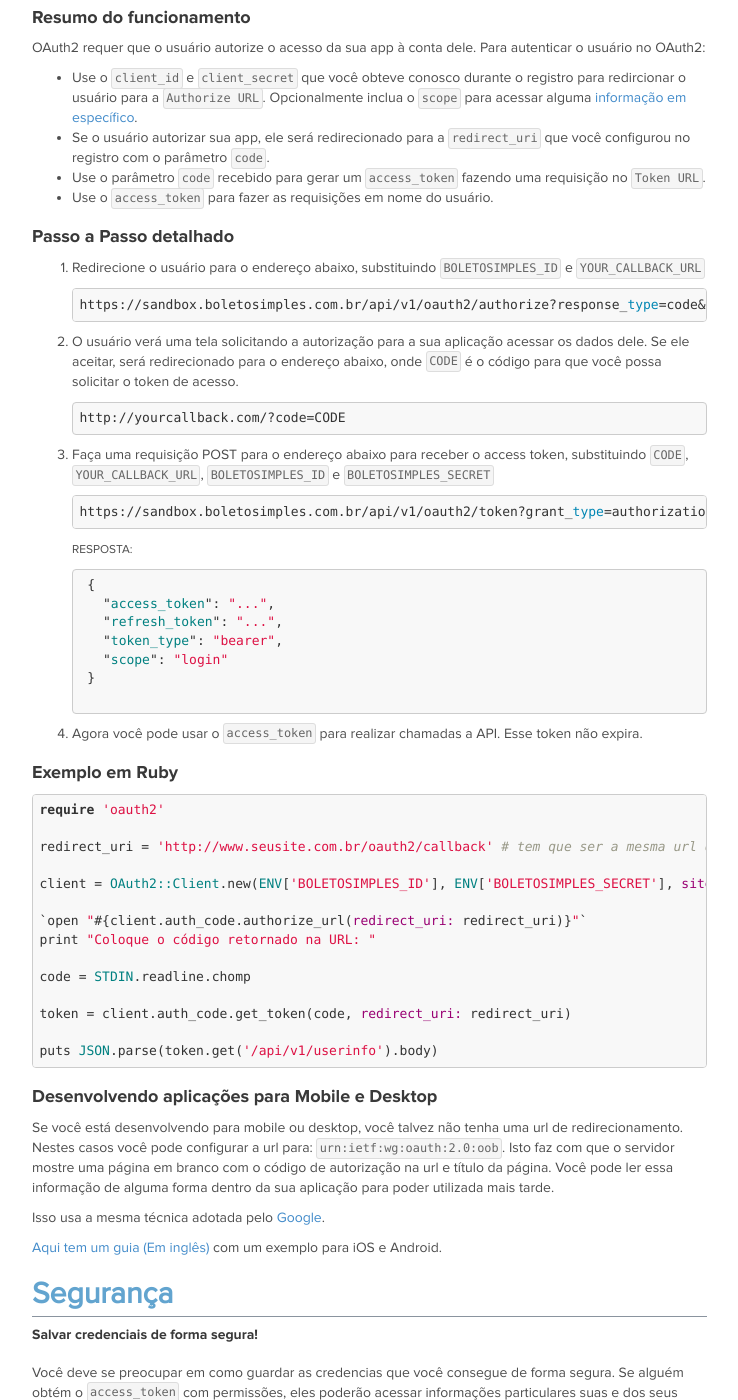
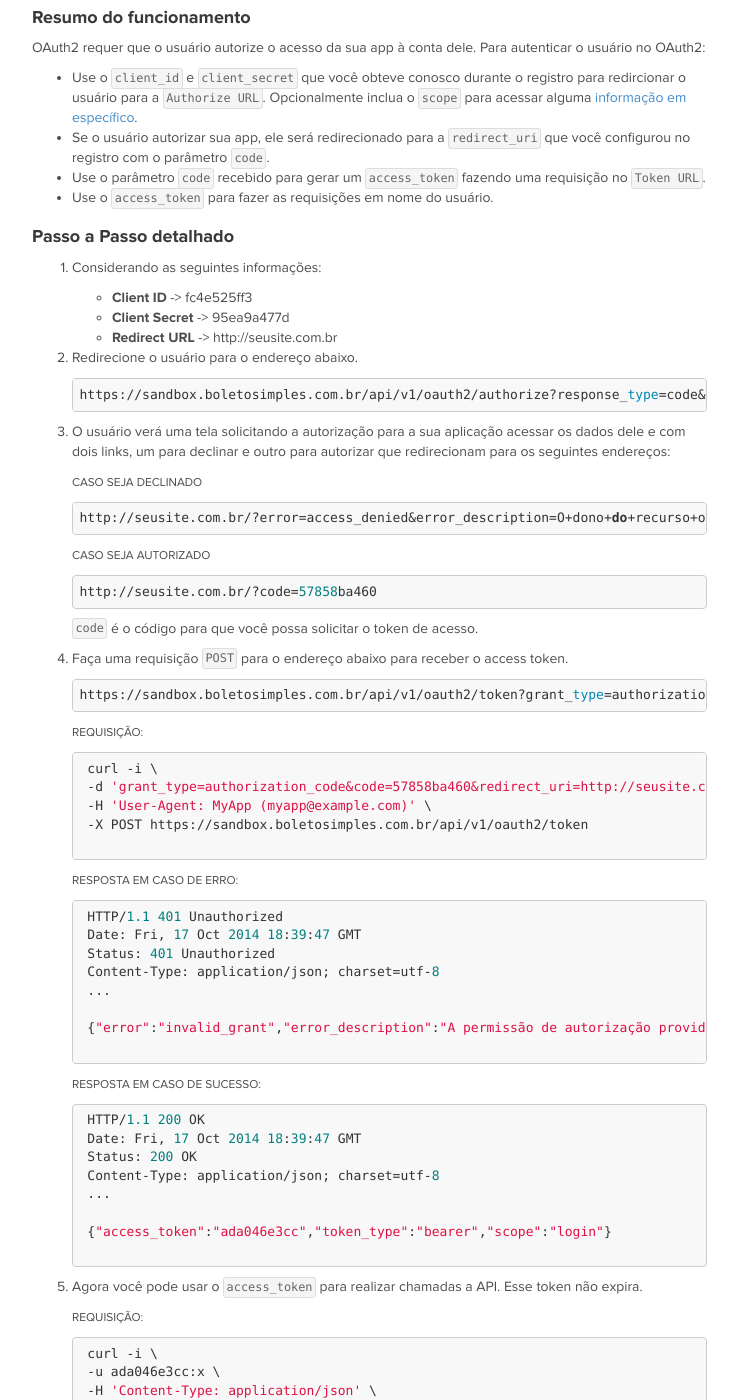
Before and after one commit to BoletoSimples/boletosimples-docs, a Jekyll site: the page built from authentication.md, in a window 1280 px wide and 1400 px high, scrolled down 2159 px. Shown: the whole window, without its empty margins (398-1136 px from the left). Built offline with Jekyll 4.4.1, drawn with Linux system fonts in a browser that asks for light colours; some of the changed text lies outside the part shown.

Commit message:
improve documentation of oauth2

```diff
--- a/authentication.md
+++ b/authentication.md
@@ -154,30 +154,90 @@ OAuth2 requer que o usuário autorize o acesso da sua app à conta dele. Para au
 
 ### Passo a Passo detalhado
 
-1. Redirecione o usuário para o endereço abaixo, substituindo `BOLETOSIMPLES_ID` e `YOUR_CALLBACK_URL`
+1. Considerando as seguintes informações:
 
-    <pre class="bash">https://sandbox.boletosimples.com.br/api/v1/oauth2/authorize?response_type=code&amp;client_id=BOLETOSIMPLES_ID&amp;redirect_uri=YOUR_CALLBACK_URL</pre>
+    * **Client ID** -> fc4e525ff3
+    * **Client Secret** -> 95ea9a477d
+    * **Redirect URL** -> http://seusite.com.br
 
-1. O usuário verá uma tela solicitando a autorização para a sua aplicação acessar os dados dele. Se ele aceitar, será redirecionado para o endereço abaixo, onde `CODE` é o código para que você possa solicitar o token de acesso.
 
-    <pre class="bash">http://yourcallback.com/?code=CODE</pre>
+1. Redirecione o usuário para o endereço abaixo.
 
-1. Faça uma requisição POST para o endereço abaixo para receber o access token, substituindo `CODE`, `YOUR_CALLBACK_URL`, `BOLETOSIMPLES_ID` e `BOLETOSIMPLES_SECRET`
+    <pre class="bash">https://sandbox.boletosimples.com.br/api/v1/oauth2/authorize?response_type=code&amp;client_id=fc4e525ff3&amp;redirect_uri=http://seusite.com.br</pre>
 
-    <pre class="bash">https://sandbox.boletosimples.com.br/api/v1/oauth2/token?grant_type=authorization_code&amp;code=CODE&amp;redirect_uri=YOUR_CALLBACK_URL&amp;client_id=BOLETOSIMPLES_ID&amp;client_secret=BOLETOSIMPLES_SECRET</pre>
+1. O usuário verá uma tela solicitando a autorização para a sua aplicação acessar os dados dele e com dois links, um para declinar e outro para autorizar que redirecionam para os seguintes endereços:
+
+    <small>Caso seja declinado</small>
+
+    <pre class="bash">http://seusite.com.br/?error=access_denied&error_description=O+dono+do+recurso+ou+servidor+de+autorização+negou+a+solicitação</pre>
+
+    <small>Caso seja autorizado</small>
+
+    <pre class="bash">http://seusite.com.br/?code=57858ba460</pre>
+
+    `code` é o código para que você possa solicitar o token de acesso.
+
+1. Faça uma requisição `POST` para o endereço abaixo para receber o access token.
+
+    <pre class="bash">https://sandbox.boletosimples.com.br/api/v1/oauth2/token?grant_type=authorization_code&amp;code=57858ba460&amp;redirect_uri=http://seusite.com.br&amp;client_id=fc4e525ff3&amp;client_secret=95ea9a477d</pre>
+
+    <small>Requisição:</small>
+
+    <pre class="bash">
+    curl -i \
+    -d 'grant_type=authorization_code&code=57858ba460&redirect_uri=http://seusite.com.br&client_id=fc4e525ff3&client_secret=95ea9a477d' \
+    -H 'User-Agent: MyApp (myapp@example.com)' \
+    -X POST https://sandbox.boletosimples.com.br/api/v1/oauth2/token
+    </pre>
+
+    <small>Resposta em caso de erro:</small>
+
+    <pre class="bash">
+    HTTP/1.1 401 Unauthorized
+    Date: Fri, 17 Oct 2014 18:39:47 GMT
+    Status: 401 Unauthorized
+    Content-Type: application/json; charset=utf-8
+    ...
+
+    {"error":"invalid_grant","error_description":"A permissão de autorização provida é inválida, está expirada, revogada, não coincide com a URL de redirecionamento usada na requisição de autorização ou foi emitida por outro cliente."}
+    </pre>
+
+    <small>Resposta em caso de sucesso:</small>
+
+    <pre class="bash">
+    HTTP/1.1 200 OK
+    Date: Fri, 17 Oct 2014 18:39:47 GMT
+    Status: 200 OK
+    Content-Type: application/json; charset=utf-8
+    ...
+
+    {"access_token":"ada046e3cc","token_type":"bearer","scope":"login"}
+    </pre>
+
+1. Agora você pode usar o `access_token` para realizar chamadas a API. Esse token não expira.
+
+    <small>Requisição:</small>
+
+    <pre class="bash">
+    curl -i \
+    -u ada046e3cc:x \
+    -H 'Content-Type: application/json' \
+    -H 'User-Agent: MyApp (myapp@example.com)' \
+    -X GET https://sandbox.boletosimples.com.br/api/v1/userinfo
+    </pre>
 
     <small>Resposta:</small>
 
-    <pre class="json">
-    {
-      "access_token": "...",
-      "refresh_token": "...",
-      "token_type": "bearer",
-      "scope": "login"
-    }
+    <pre class="bash">
+    HTTP/1.1 200 OK
+    Date: Fri, 17 Oct 2014 18:14:56 GMT
+    Status: 200 OK
+    ...
+
+    # dados do usuário que autorizou o acesso
     </pre>
 
-1. Agora você pode usar o `access_token` para realizar chamadas a API. Esse token não expira.
+
 
 ### Exemplo em Ruby
 
```
